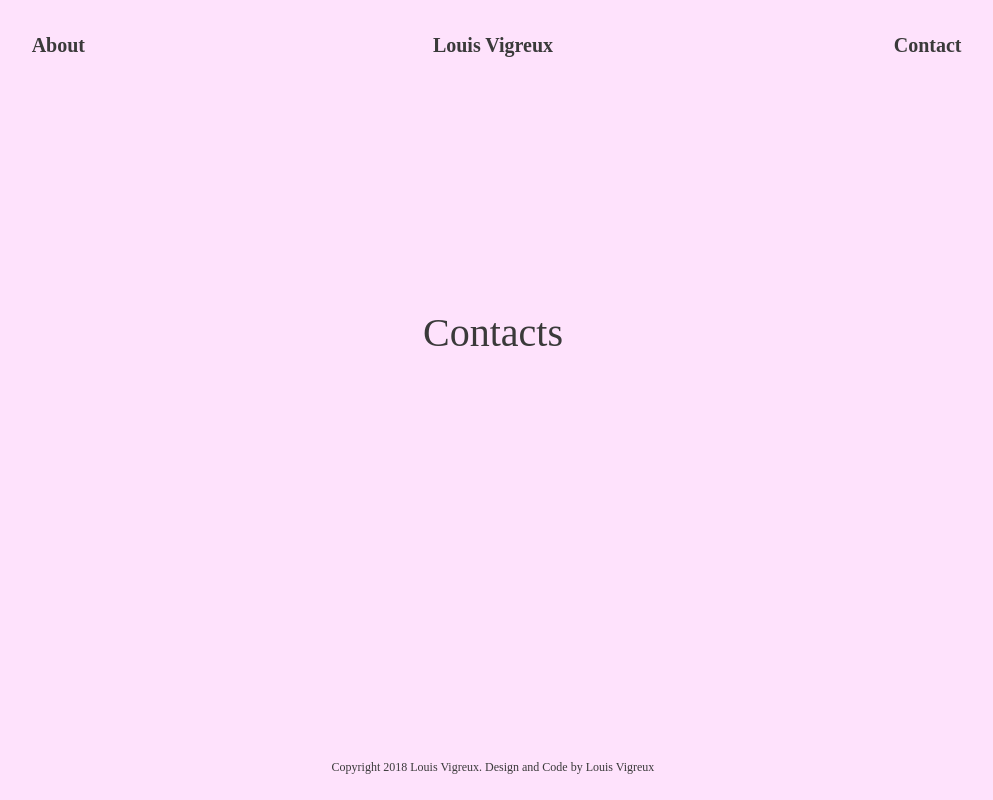
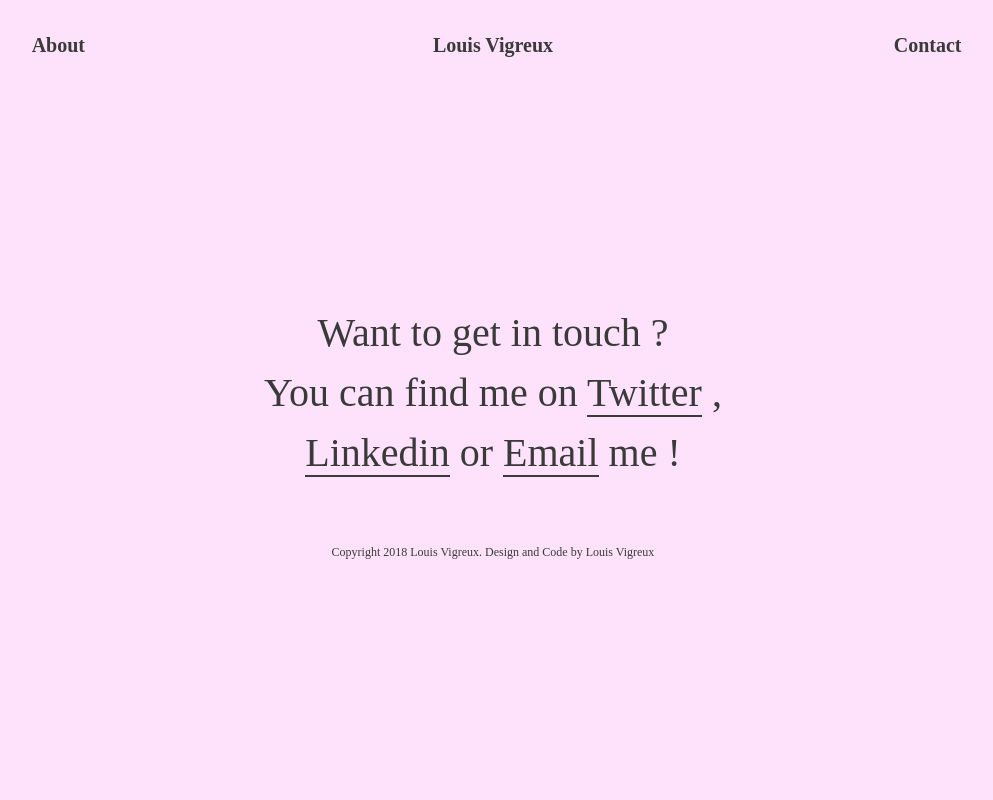
Before and after one commit to NovaaH7/portfolio, a website: page src/contact.html in a window 1280 px wide. Shown: the whole page, without its empty margins (147-1140 px from the left). Drawn offline with nearby package versions, Linux system fonts and the light colour scheme; a web font is replaced by a local one.

Commit message:
content fix, alignements, links style
content fix, alignements, links style

```diff
--- a/src/assets/style.css
+++ b/src/assets/style.css
@@ -18,16 +18,10 @@ body {
     color: #3a3a3a;
 }
 
-.footer {
-    background-color: #FEE2FC;
-    font-family: 'CircularStd-Bold';
-    color: #3a3a3a;
+footer {
+    font-size: 12px;
     padding: 4.5rem 1.5rem 1.5rem;
-    position: absolute;
-    right: 0;
-    bottom: 0;
-    left: 0;
-    text-align: center
+    text-align: center;
 }
 
 nav > ul {
@@ -59,11 +53,6 @@ nav > ul > li:first-child {
 }
 nav > ul > li:last-child {
     animation-delay: 2.5s;
-}
-
-footer {
-    text-align: center;
-    font-size: 12px;
 }
 
 nav > ul > li > a {
@@ -170,6 +159,16 @@ nav > ul > li > a:hover::after {
     font-family: 'CircularStd-Medium'
 }
 
+.link {
+    text-decoration: none;
+    color: inherit;
+    border-bottom: 2px solid #3a3a3a;
+    transition: color 0.3s ease-in;
+}
+.link:hover {
+    color: #161616;
+}
+
 /* ---------------------- */
 /* ----- Layout ----- */
 
--- a/src/contact.html
+++ b/src/contact.html
@@ -31,14 +31,18 @@
 	<div class="page-container">
 
 		<div class="columns is-centered">
-			<div class="is-one-third description">
-				Contacts
+			<div class="is-three-fifths description">
+				Want to get in touch ? <br />
+				You can find me on <span class="link"> Twitter</span> , <br />
+				<span class="link"> Linkedin</span> or
+				<a class="link" href="mailto:louis.vigreux@gmail.com" target="_top">Email</a> me !
 			</div>
 		</div>
+
 	</div>
 
-	<footer class="footer">
-		<p>Copyright 2018 Louis Vigreux. Design and Code by Louis Vigreux</p>
+	<footer class="page-container">
+		<p style="text-align: center;">Copyright 2018 Louis Vigreux. Design and Code by Louis Vigreux</p>
 	</footer>
 </body>
 
```
Also changed, not shown: src/about.html (+22 -13 lines), src/index.html (+4 -4 lines), 1 other file.
